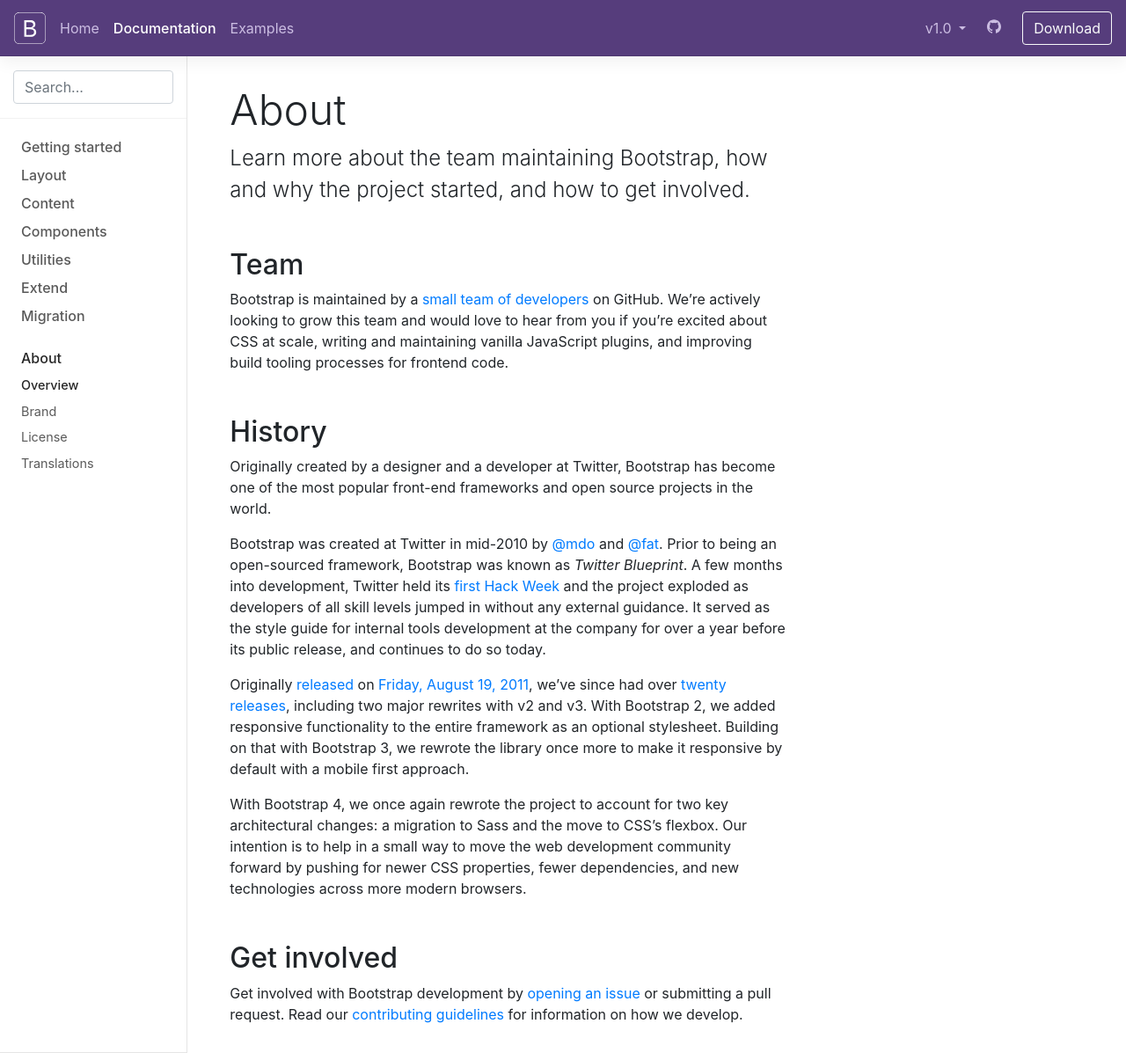
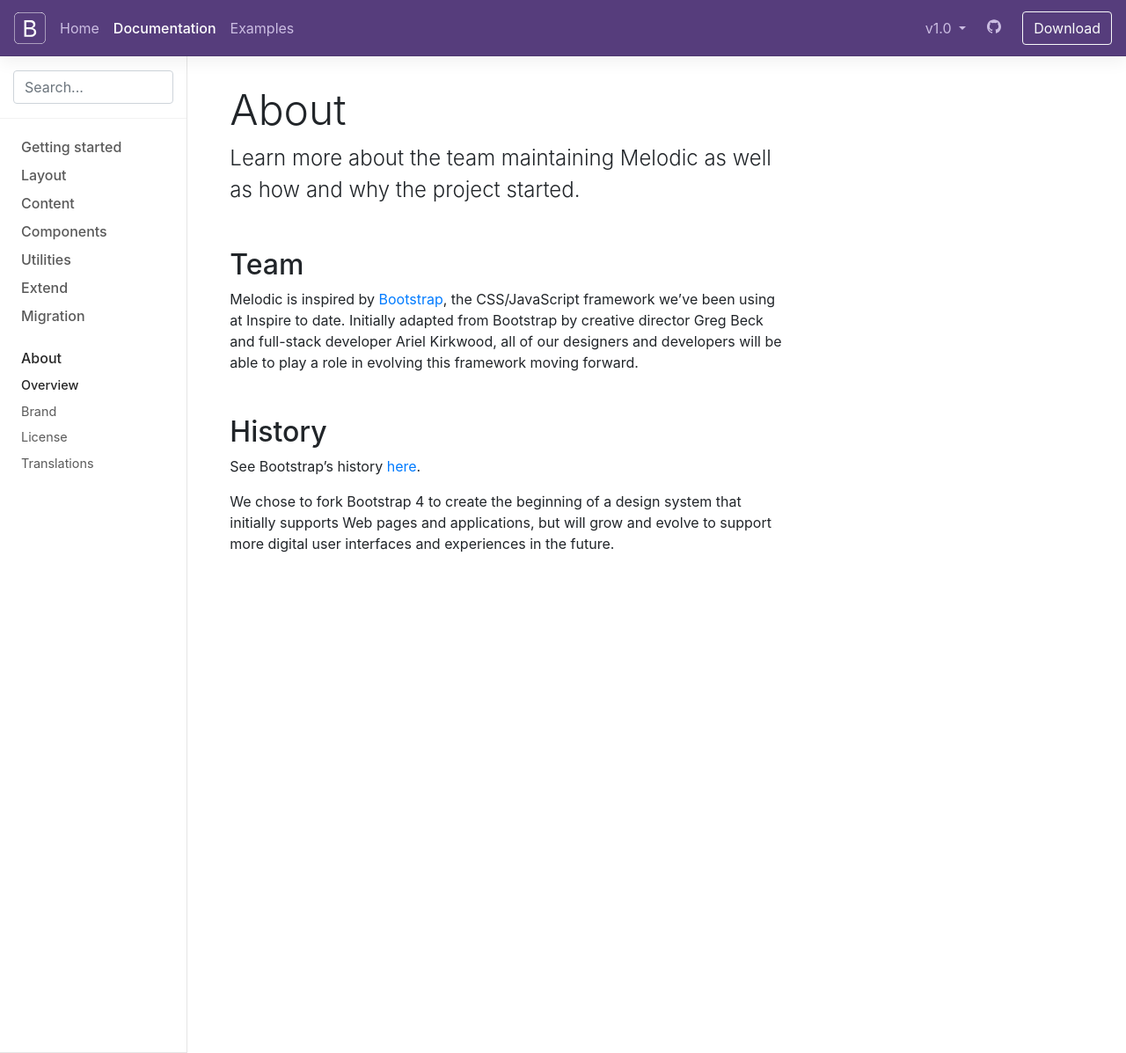
Before and after one commit to arielkirkwood/melodic-web, a Jekyll site: the page built from docs/4.0/about/overview.md, in a window 1280 px wide and 1197 px high. Shown: the whole window at 88% size. Built offline with Jekyll 4.4.1, drawn with Linux system fonts in a browser that asks for light colours; nearby versions of some CDN libraries; comment, search, counter and statistics services are not loaded.

Commit message:
Update About/Overview page

```diff
--- a/docs/4.0/about/overview.md
+++ b/docs/4.0/about/overview.md
@@ -1,7 +1,7 @@
 ---
 layout: docs
 title: About
-description: Learn more about the team maintaining Bootstrap, how and why the project started, and how to get involved.
+description: Learn more about the team maintaining Melodic as well as how and why the project started.
 redirect_from:
   - "/docs/4.0/about/"
   - "/docs/4.0/history/"
@@ -11,18 +11,10 @@
 
 ## Team
 
-Bootstrap is maintained by a [small team of developers](https://github.com/orgs/twbs/people) on GitHub. We're actively looking to grow this team and would love to hear from you if you're excited about CSS at scale, writing and maintaining vanilla JavaScript plugins, and improving build tooling processes for frontend code.
+Melodic is inspired by [Bootstrap](https://getbootstrap.com/), the CSS/JavaScript framework we've been using at Inspire to date. Initially adapted from Bootstrap by creative director Greg Beck and full-stack developer Ariel Kirkwood, all of our designers and developers will be able to play a role in evolving this framework moving forward.
 
 ## History
 
-Originally created by a designer and a developer at Twitter, Bootstrap has become one of the most popular front-end frameworks and open source projects in the world.
+See Bootstrap's history [here](https://getbootstrap.com/docs/4.0/about/overview/#history).
 
-Bootstrap was created at Twitter in mid-2010 by [@mdo](https://twitter.com/mdo) and [@fat](https://twitter.com/fat). Prior to being an open-sourced framework, Bootstrap was known as _Twitter Blueprint_. A few months into development, Twitter held its [first Hack Week](https://blog.twitter.com/2010/hack-week) and the project exploded as developers of all skill levels jumped in without any external guidance. It served as the style guide for internal tools development at the company for over a year before its public release, and continues to do so today.
-
-Originally [released](https://blog.twitter.com/2011/bootstrap-from-twitter) on [<time datetime="2011-08-19 11:25">Friday, August 19, 2011</time>](https://twitter.com/mdo/statuses/104620039650557952), we've since had over [twenty releases]({{ site.repo }}/releases), including two major rewrites with v2 and v3. With Bootstrap 2, we added responsive functionality to the entire framework as an optional stylesheet. Building on that with Bootstrap 3, we rewrote the library once more to make it responsive by default with a mobile first approach.
-
-With Bootstrap 4, we once again rewrote the project to account for two key architectural changes: a migration to Sass and the move to CSS's flexbox. Our intention is to help in a small way to move the web development community forward by pushing for newer CSS properties, fewer dependencies, and new technologies across more modern browsers.
-
-## Get involved
-
-Get involved with Bootstrap development by [opening an issue]({{ site.repo }}/issues/new) or submitting a pull request. Read our [contributing guidelines]({{ site.repo }}/blob/v{{ site.current_version }}/.github/CONTRIBUTING.md) for information on how we develop.
+We chose to fork Bootstrap 4 to create the beginning of a design system that initially supports Web pages and applications, but will grow and evolve to support more digital user interfaces and experiences in the future.
```
